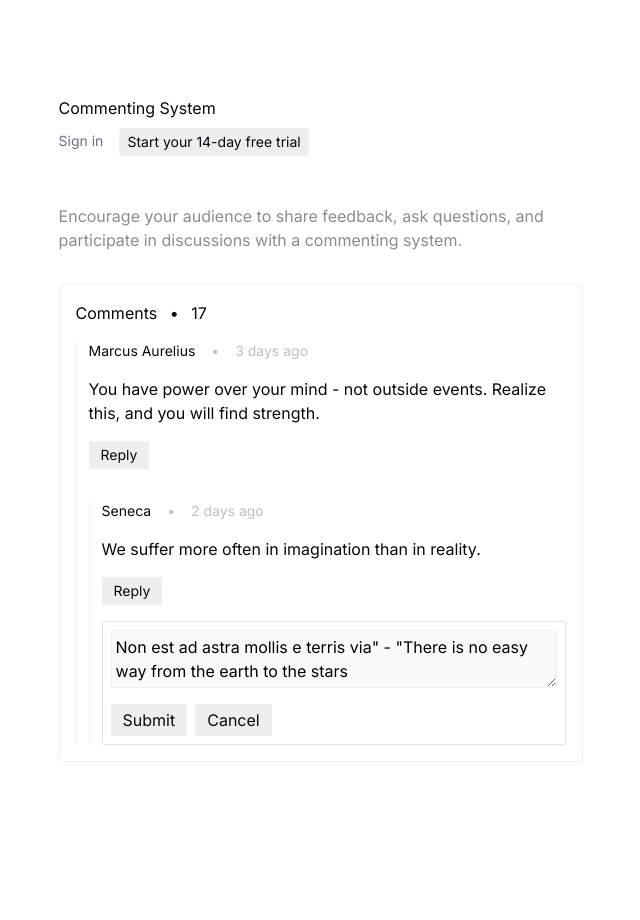
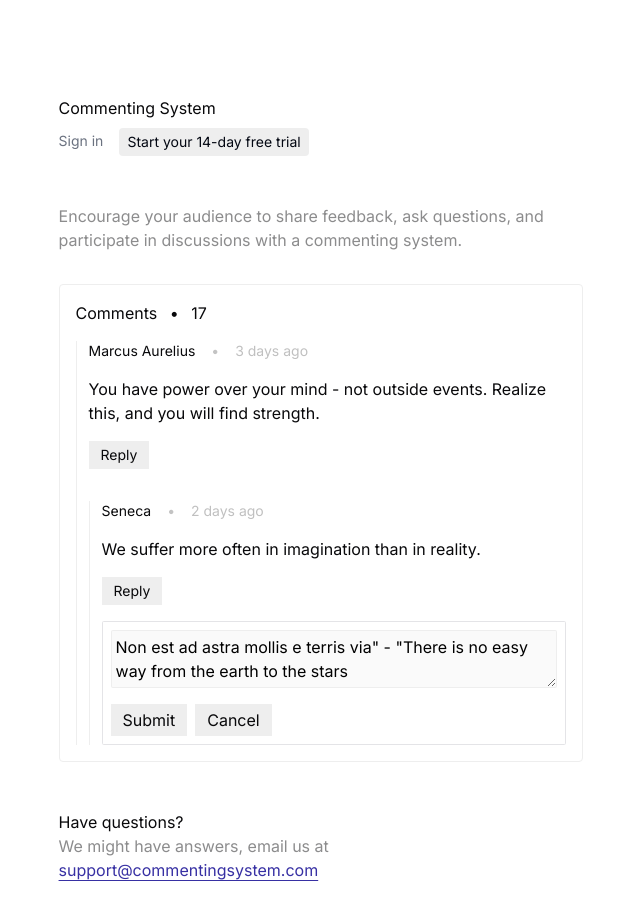
Before and after one commit to eduardo-uribe/commenting-system, a Next.js app: page / in a window 1280 px wide. Shown: the top 920 px of the page, without its empty margins (319-959 px from the left). Before the commit the page ends 810 px from the top, so only its background shows below. Built offline with nearby package versions, Linux system fonts and the light colour scheme.

Commit message:
Add email link to landing page copy.

```diff
--- a/src/app/page.tsx
+++ b/src/app/page.tsx
@@ -2,7 +2,7 @@ import Link from 'next/link';
 
 export default function Page() {
   return (
-    <main className='max-w-[52ch] m-auto pt-24'>
+    <main className='max-w-[52ch] m-auto pt-24 mb-24'>
       <p>Commenting System</p>
       <ul className='pt-2 flex'>
         <li>
@@ -26,6 +26,16 @@ export default function Page() {
       <Thread />
 
       {/* <h2 className='font-medium'>Bare and functional moderation dashboard</h2> */}
+      <h2 className=''>Have questions?</h2>
+      <p className='text-[#8C8C8D] inline-block'>
+        We might have answers, email us at {''}
+        <a
+          href='mailto:suppor@commentingsystem.com'
+          className='text-indigo-800 underline underline-offset-4'
+        >
+          support@commentingsystem.com
+        </a>
+      </p>
     </main>
   );
 }
```
